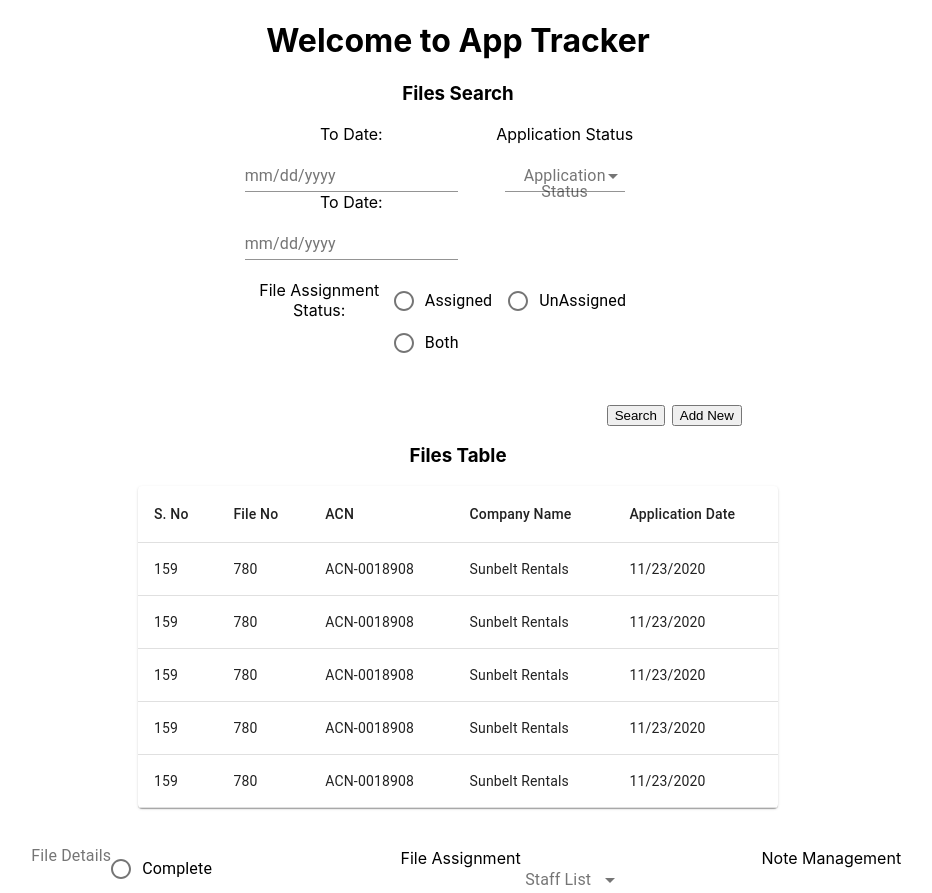
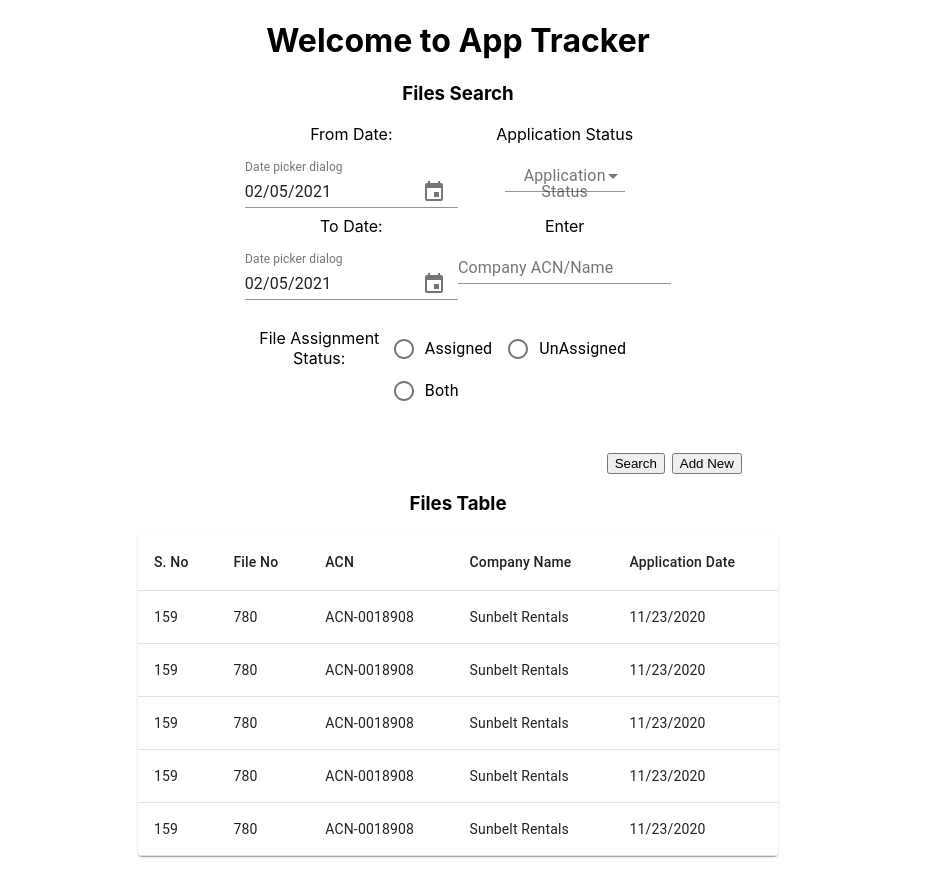
Before and after one commit to kishore2709/testapptracker, a React (Create React App) app: page / in a window 1280 px wide. Shown: the top 893 px of the page, without its empty margins (182-1114 px from the left). Built offline with nearby package versions, Linux system fonts and the light colour scheme.

Commit message:
Notes changes

```diff
--- /dev/null
+++ b/src/AddNewForm.js
@@ -0,0 +1,53 @@
+import React from 'react';
+import Button from '@material-ui/core/Button';
+import TextField from '@material-ui/core/TextField';
+import Dialog from '@material-ui/core/Dialog';
+import DialogActions from '@material-ui/core/DialogActions';
+import DialogContent from '@material-ui/core/DialogContent';
+import DialogContentText from '@material-ui/core/DialogContentText';
+import DialogTitle from '@material-ui/core/DialogTitle';
+
+export default function AddNewForm() {
+  const [open, setOpen] = React.useState(false);
+
+  const handleClickOpen = () => {
+    setOpen(true);
+  };
+
+  const handleClose = () => {
+    setOpen(false);
+  };
+
+  return (
+    <div>
+      <button type="submit" onClick={handleClickOpen}>
+      Add New
+            </button>
+      <Dialog open={open} onClose={handleClose} aria-labelledby="form-dialog-title">
+        <DialogTitle id="form-dialog-title">Subscribe</DialogTitle>
+        <DialogContent>
+          <DialogContentText>
+            To subscribe to this website, please enter your email address here. We will send updates
+            occasionally.
+          </DialogContentText>
+          <TextField
+            autoFocus
+            margin="dense"
+            id="name"
+            label="Email Address"
+            type="email"
+            fullWidth
+          />
+        </DialogContent>
+        <DialogActions>
+          <Button onClick={handleClose} color="primary">
+            Cancel
+          </Button>
+          <Button onClick={handleClose} color="primary">
+            Subscribe
+          </Button>
+        </DialogActions>
+      </Dialog>
+    </div>
+  );
+}
--- a/src/FileDetails.jsx
+++ b/src/FileDetails.jsx
@@ -9,6 +9,10 @@ import { Field } from "redux-form";
 import RadioGroup from "@material-ui/core/RadioGroup";
 import FormHelperText from "@material-ui/core/FormHelperText";
 import Grid from "@material-ui/core/Grid";
+import {KeyboardDatePicker,MuiPickersUtilsProvider} from '@material-ui/pickers';
+import DateFnsUtils from '@date-io/date-fns';
+import AddNewForm from './AddNewForm';
+
 /*
  filedetails: {
           details: { complete: 'yes', incomplete: 'no' },
@@ -80,6 +84,13 @@ const renderSelectField = ({
 );
 
 const FileDetails = (props) => {
+  const [selectedDate, setSelectedDate] = React.useState(new Date('2021-02-05T21:11:54'));
+
+
+  const handleDateChange = (date) => {
+    setSelectedDate(date);
+  };
+
   const { handleSubmit, pristine, reset, submitting, classes } = props;
   return (
     <Fragment>
@@ -87,13 +98,24 @@ const FileDetails = (props) => {
         <Grid container>
           <Grid item xs={3}>
             <div>
-              <label>To Date:</label>
-              <Field
-                name="fromDate"
-                component={renderTextField}
-                label="mm/dd/yyyy"
-              />
+
+
+       <MuiPickersUtilsProvider utils={DateFnsUtils}>
+       From Date:
+       <KeyboardDatePicker
+         margin="normal"
+         id="date-picker-dialog"
+         label="Date picker dialog"
+         format="MM/dd/yyyy"
+         value={selectedDate}
+         onChange={handleDateChange}
+         KeyboardButtonProps={{
+           'aria-label': 'change date',
+         }}
+       />
+</MuiPickersUtilsProvider>
             </div>
+
           </Grid>
           <Grid item xs={3}>
             <label>Application Status </label>
@@ -111,17 +133,36 @@ const FileDetails = (props) => {
               <option value={5}>Closed out</option>
             </Field>
           </Grid>
+
         </Grid>
         <Grid container>
           <Grid item xs={3}>
             <div>
-              <label>To Date:</label>
-              <Field
-                name="toDate"
-                component={renderTextField}
-                label="mm/dd/yyyy"
-              />
+            <MuiPickersUtilsProvider utils={DateFnsUtils}>
+           To Date:
+        <KeyboardDatePicker
+          margin="normal"
+          id="date-picker-dialog"
+          label="Date picker dialog"
+          format="MM/dd/yyyy"
+          value={selectedDate}
+          onChange={handleDateChange}
+          KeyboardButtonProps={{
+            'aria-label': 'change date',
+          }}
+        />
+        </MuiPickersUtilsProvider>
+
             </div>
+          </Grid>
+          <Grid item xs={3}>
+            <label>Enter </label>
+
+        <Field
+          name="companyACN"
+          component={renderTextField}
+          label="Company ACN/Name"
+        />
           </Grid>
           <br />
         </Grid>
@@ -153,9 +194,7 @@ const FileDetails = (props) => {
             </button>
           </Grid>
           <Grid item xs={1}>
-            <button type="button" disabled={pristine || submitting}>
-              Add New
-            </button>
+            <AddNewForm/>
           </Grid>
         </Grid>
       </div>
--- a/src/NotesManager.jsx
+++ b/src/NotesManager.jsx
@@ -1,6 +1,7 @@
 import React, { Fragment } from "react";
-import { Field } from "redux-form";
+import AddNewForm from './AddNewForm';
 import Grid from "@material-ui/core/Grid";
+import ViewNotes from './ViewNotes';
 
 import TextField from "@material-ui/core/TextField";
 
@@ -25,14 +26,8 @@ const NotesManager = (props) => {
       <Grid container>
         <Grid item xs={12}>
           <label>Note Management</label>
-          <Field
-            name="notes"
-            component={renderTextField}
-            label="Notes"
-            multiline
-            rowsMax="4"
-            margin="normal"
-          />
+          <AddNewForm/>
+          <ViewNotes/>
         </Grid>
       </Grid>
     </Fragment>
--- a/src/PreScreening.jsx
+++ b/src/PreScreening.jsx
@@ -38,12 +38,15 @@ const PreScreening = (props) => (
     <div>
       <h2> Pre Screening</h2>
       <div>
-        Search Company
+      Enter
         <Field
           name="companyACN"
           component={renderTextField}
-          label="Enter ACN"
+          label="Company ACN/Name"
         />
+         <button type="submit" >
+              Search
+            </button>
         <h3>Or Flag as New Company</h3>
         <Field
           name="newcompany"
--- /dev/null
+++ b/src/ViewNotes.js
@@ -0,0 +1,53 @@
+import React from 'react';
+import Button from '@material-ui/core/Button';
+import TextField from '@material-ui/core/TextField';
+import Dialog from '@material-ui/core/Dialog';
+import DialogActions from '@material-ui/core/DialogActions';
+import DialogContent from '@material-ui/core/DialogContent';
+import DialogContentText from '@material-ui/core/DialogContentText';
+import DialogTitle from '@material-ui/core/DialogTitle';
+
+export default function ViewNotes() {
+  const [open, setOpen] = React.useState(false);
+
+  const handleClickOpen = () => {
+    setOpen(true);
+  };
+
+  const handleClose = () => {
+    setOpen(false);
+  };
+
+  return (
+    <div>
+      <button type="submit" onClick={handleClickOpen}>
+      View Notes
+            </button>
+      <Dialog open={open} onClose={handleClose} aria-labelledby="form-dialog-title">
+        <DialogTitle id="form-dialog-title">Subscribe</DialogTitle>
+        <DialogContent>
+          <DialogContentText>
+            To subscribe to this website, please enter your email address here. We will send updates
+            occasionally.
+          </DialogContentText>
+          <TextField
+            autoFocus
+            margin="dense"
+            id="name"
+            label="Email Address"
+            type="email"
+            fullWidth
+          />
+        </DialogContent>
+        <DialogActions>
+          <Button onClick={handleClose} color="primary">
+            Cancel
+          </Button>
+          <Button onClick={handleClose} color="primary">
+            Subscribe
+          </Button>
+        </DialogActions>
+      </Dialog>
+    </div>
+  );
+}
```
Also changed, not shown: package.json (+6 -1 lines), 1 other file (tests, documents, lock files or other folders).
